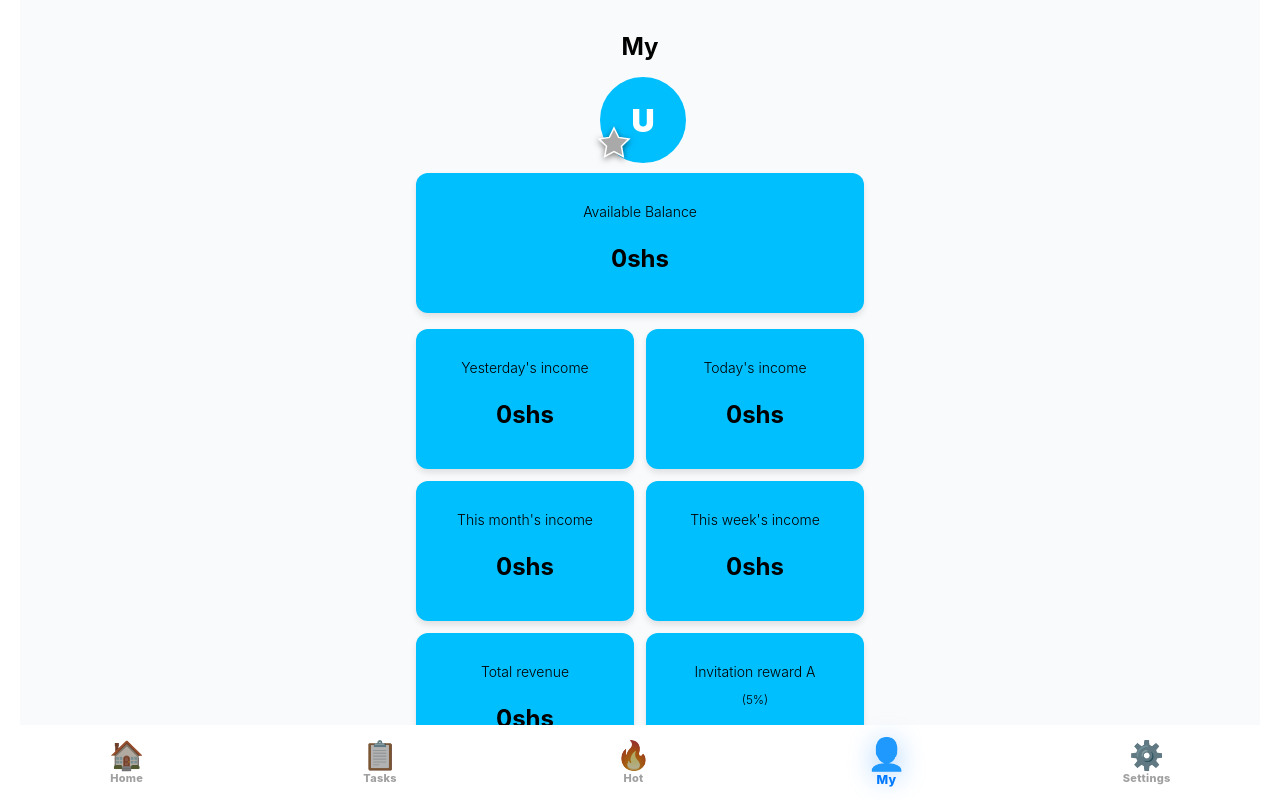
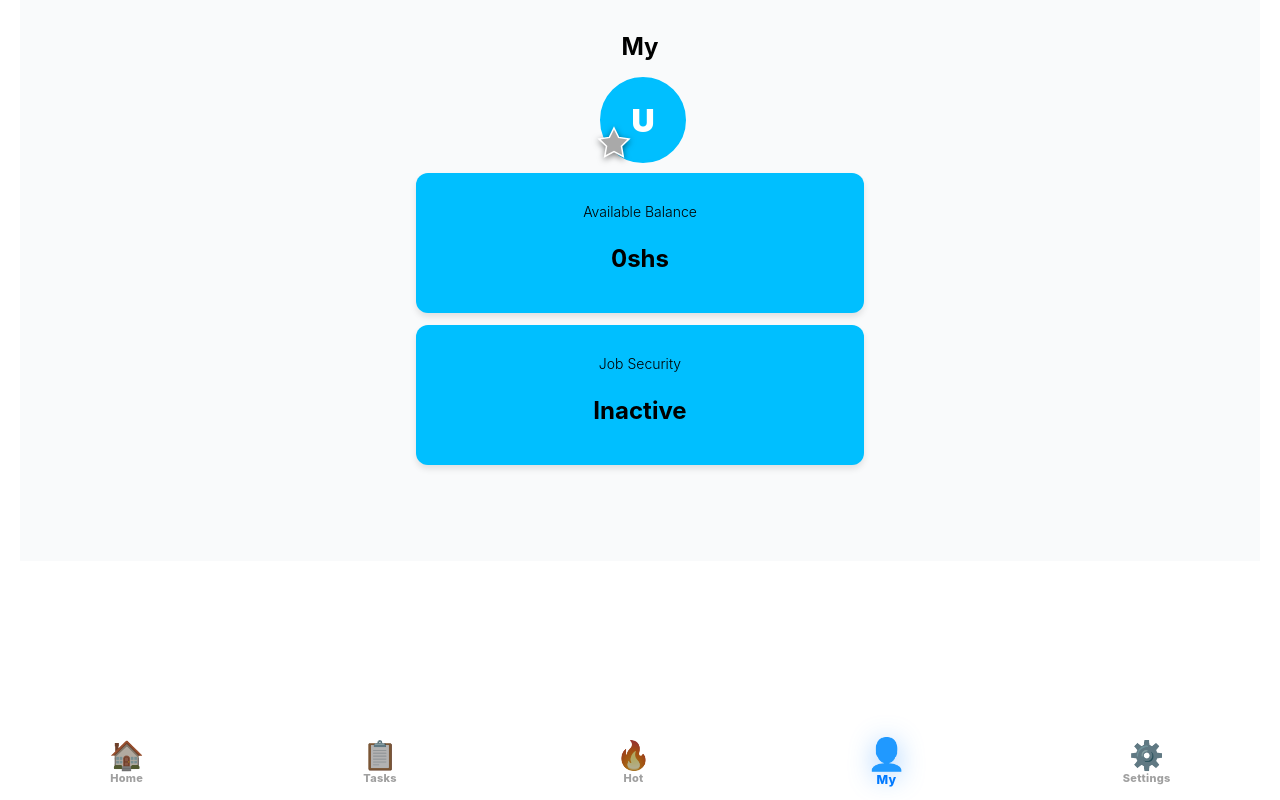
Before and after one commit to Molly256/palamedes-pr, a Next.js app: page /my in a window 1280 px wide. Shown: the top 800 px of the page. Built offline with nearby package versions, Linux system fonts and the light colour scheme.

Commit message:
Update API and My page to show only balance and job security

```diff
--- a/app/api/my/route.js
+++ b/app/api/my/route.js
@@ -2,47 +2,12 @@ import { kv } from '@vercel/kv'
 import { NextResponse } from 'next/server'
 
 const TZ = 'Africa/Kampala'
-
-function safeParse(val) {
-  if (!val || val === '' || val === 'null' || val === 'undefined') return null
-  if (typeof val === 'object') return val
-  try {
-    let parsed = val
-    for (let i = 0; i < 2; i++) {
-      if (typeof parsed === 'string') parsed = JSON.parse(parsed)
-      else break
-    }
-    return parsed
-  } catch { return null }
-}
 
 function normalizePhone(phone) {
   if (!phone) return phone
   phone = String(phone).replace(/\D/g, '')
   if (phone.length === 9 && !phone.startsWith('0')) phone = '0' + phone
   return phone
-}
-
-function getDateRanges() {
-  const now = new Date(new Date().toLocaleString('en-US', { timeZone: TZ }))
-
-  const startToday = new Date(now)
-  startToday.setHours(0, 0, 0, 0)
-
-  const startYesterday = new Date(startToday)
-  startYesterday.setDate(startToday.getDate() - 1)
-
-  const startWeek = new Date(startToday)
-  startWeek.setDate(startToday.getDate() - startToday.getDay())
-
-  const startMonth = new Date(now.getFullYear(), now.getMonth(), 1)
-
-  return {
-    today: startToday.getTime(),
-    yesterday: startYesterday.getTime(),
-    week: startWeek.getTime(),
-    month: startMonth.getTime()
-  }
 }
 
 async function getUserData(phone) {
@@ -54,57 +19,20 @@ async function getUserData(phone) {
   return { user: null, userKey: null }
 }
 
-async function getTransactions(phone) {
-  const key = `transactions:${phone}`
-  if ((await kv.type(key)) !== 'list') return []
-  const raw = await kv.lrange(key, 0, 199)
-  return raw.map(t => safeParse(t)).filter(Boolean)
-}
-
 export async function GET(request) {
   try {
     const { searchParams } = new URL(request.url)
     let phone = normalizePhone(searchParams.get('phone'))
-    if (!phone) return NextResponse.json({ success: false, message: 'Phone required' }, { status: 400 })
+    if (!phone) {
+      return NextResponse.json({ success: false, message: 'Phone required' }, { status: 400 })
+    }
 
     const { user } = await getUserData(phone)
-    if (!user) return NextResponse.json({ success: false, message: 'User not found' }, { status: 404 })
-
-    const transactions = await getTransactions(phone)
-    const recentTx = transactions.slice(0, 49)
-    const vipTx = transactions.find(t => t.type === 'viptask_purchase')
-    const ranges = getDateRanges()
-
-    let availableBalance = Number(user.balance) || 0
-    let todayIncome = 0
-    let yesterdayIncome = 0
-    let thisWeekIncome = 0
-    let thisMonthIncome = 0
-    let totalRevenue = 0
-    let invitationRewardA = 0
-    let invitationRewardB = 0
-    let invitationRewardC = 0
-
-    for (const tx of transactions) {
-      const amount = Number(tx.amount) || 0
-      const time = new Date(tx.time || tx.createdAt || Date.now()).getTime()
-      const type = tx.type
-
-      if (type === 'task_reward' || type === 'deposit' || type === 'invitation_reward') {
-        totalRevenue += amount
-        if (time >= ranges.month) thisMonthIncome += amount
-        if (time >= ranges.week) thisWeekIncome += amount
-        if (time >= ranges.today) todayIncome += amount
-        if (time >= ranges.yesterday && time < ranges.today) yesterdayIncome += amount
-      }
-
-      if (type === 'invitation_reward') {
-        if (tx.level === 'A' || tx.level === 1) invitationRewardA += amount
-        if (tx.level === 'B' || tx.level === 2) invitationRewardB += amount
-        if (tx.level === 'C' || tx.level === 3) invitationRewardC += amount
-      }
+    if (!user) {
+      return NextResponse.json({ success: false, message: 'User not found' }, { status: 404 })
     }
 
+    const availableBalance = Number(user.balance) || 0
     const createdAt = new Date(user.createdAt || Date.now()).getTime()
     const daysActive = (Date.now() - createdAt) / (1000 * 60 * 60 * 24)
     const jobSecurity = Number(user.vip) >= 3 && daysActive >= 7
@@ -117,29 +45,9 @@ export async function GET(request) {
         balance: availableBalance,
         vip: Number(user.vip) || 0,
         avatar: user.avatar || '',
-        nickname: user.nickname || '',
-        vipLocked: user.vipLocked === 'true',
-        tasksCompleted: Number(user.tasksCompleted) || 0,
-        vipPricePaid: Number(user.vipPricePaid) || 0,
-        referralPaid: user.referralPaid || 'false',
-        vip_commission_paid: user.vip_commission_paid || 'false',
-        upline1: user.upline1 || '',
-        upline2: user.upline2 || '',
-        upline3: user.upline3 || '',
         createdAt: user.createdAt || ''
       },
-      transactions: recentTx,
-      vipPurchaseDate: vipTx?.date || null,
-
       availableBalance,
-      todayIncome,
-      yesterdayIncome,
-      thisWeekIncome,
-      thisMonthIncome,
-      totalRevenue,
-      invitationRewardA,
-      invitationRewardB,
-      invitationRewardC,
       jobSecurity
     })
   } catch (err) {
--- a/app/my/page.js
+++ b/app/my/page.js
@@ -6,102 +6,7 @@ const TZ = 'Africa/Kampala'
 
 export default function MyPage() {
   const [userData, setUserData] = useState(null)
-  const [vipPurchaseDate, setVipPurchaseDate] = useState(null)
-  const [transactions, setTransactions] = useState([])
   const [loading, setLoading] = useState(true)
-
-  const getUGDate = (date = new Date()) => {
-    const parts = new Intl.DateTimeFormat('en-UG', {
-      timeZone: TZ, year: 'numeric', month: '2-digit', day: '2-digit'
-    }).formatToParts(date)
-    const y = parts.find(p => p.type === 'year').value
-    const m = parts.find(p => p.type === 'month').value
-    const d = parts.find(p => p.type === 'day').value
-    return new Date(`${y}-${m}-${d}T00:00:00+03:00`)
-  }
-
-  const getVipPeriod = (purchaseDateStr) => {
-    if (!purchaseDateStr) return null
-    const start = new Date(purchaseDateStr)
-    if (isNaN(start)) return null
-    const end = new Date(start)
-    end.setFullYear(end.getFullYear() + 1)
-    return `Effective date: ${formatDate(start)} ~ ${formatDate(end)}`
-  }
-
-  const formatDate = (dateStr) => {
-    if (!dateStr) return ''
-    return new Intl.DateTimeFormat('en-UG', {
-      timeZone: TZ,
-      day: '2-digit',
-      month: '2-digit',
-      year: 'numeric',
-      hour: '2-digit',
-      minute: '2-digit'
-    }).format(new Date(dateStr))
-  }
-
-  const calculateEarnings = () => {
-    if (!userData) return {
-      yesterday: 0, today: 0, thisWeek: 0, thisMonth: 0,
-      total: 0, inviteA: 0, inviteB: 0, inviteC: 0,
-      deposit: 0,
-      balance: 0
-    }
-
-    const todayUG = getUGDate()
-    const yesterdayUG = new Date(todayUG)
-    yesterdayUG.setDate(yesterdayUG.getDate() - 1)
-
-    const weekStartUG = new Date(todayUG)
-    const dayOfWeek = todayUG.getDay()
-    const daysToMonday = dayOfWeek === 0? 6 : dayOfWeek - 1
-    weekStartUG.setDate(todayUG.getDate() - daysToMonday)
-
-    const monthStartUG = new Date(todayUG.getFullYear(), todayUG.getMonth(), 1)
-    const vipStart = vipPurchaseDate? new Date(vipPurchaseDate) : new Date(0)
-
-    let yesterdayAmt = 0, todayAmt = 0, weekAmt = 0, monthAmt = 0, totalAmt = 0
-    let inviteA = 0, inviteB = 0, inviteC = 0
-
-    transactions.forEach(tx => {
-      const txDate = new Date(tx.date)
-      if (isNaN(txDate)) return
-      const txDateUG = getUGDate(txDate)
-
-      // REMOVED: isWeekend check - now counts all days
-      const amt = Math.abs(Number(tx.amount) || 0)
-
-      if (txDateUG >= vipStart && tx.type === 'task_reward') {
-        totalAmt += amt
-        if (txDateUG.getTime() === todayUG.getTime()) todayAmt += amt
-        if (txDateUG.getTime() === yesterdayUG.getTime()) yesterdayAmt += amt
-        if (txDateUG >= weekStartUG) weekAmt += amt
-        if (txDateUG >= monthStartUG) monthAmt += amt
-      }
-
-      if (tx.type === 'referral_reward') {
-        if (tx.desc?.includes('Team A')) inviteA += amt
-        else if (tx.desc?.includes('Team B')) inviteB += amt
-        else if (tx.desc?.includes('Team C')) inviteC += amt
-      }
-    })
-
-    return {
-      yesterday: yesterdayAmt,
-      today: todayAmt,
-      thisWeek: weekAmt,
-      thisMonth: monthAmt,
-      total: totalAmt,
-      inviteA,
-      inviteB,
-      inviteC,
-      deposit: Number(userData.vipPricePaid) || 0,
-      balance: userData.balance || 0
-    }
-  }
-
-  const earnings = calculateEarnings()
 
   useEffect(() => {
     loadDashboard()
@@ -129,14 +34,11 @@ export default function MyPage() {
     }
 
     try {
-      // Keep using /api/my since you have it
       const res = await fetch(`/api/my?phone=${user.phone}`)
       const data = await res.json()
 
       if (data.success) {
         setUserData(data.user)
-        setTransactions(data.transactions || [])
-        setVipPurchaseDate(data.vipPurchaseDate)
       }
     } catch (err) {
       console.error('[MyPage] Load dashboard error:', err)
@@ -154,20 +56,14 @@ export default function MyPage() {
     overflow: 'hidden'
   }
   const boxTitle = { fontSize: '14px', fontWeight: '300', color: 'black', marginBottom: '4px' }
-  const boxSub = { fontSize: '12px', fontWeight: '300', color: 'black', marginBottom: '8px' }
   const boxAmount = { fontSize: '24px', fontWeight: 'bold', color: 'black' }
-
-  const Box = ({ title, subtitle, amount, isBig = false }) => (
-    <div style={{...boxStyle, gridColumn: isBig? 'span 2' : 'span 1'}}>
-      <p style={boxTitle}>{title}</p>
-      {subtitle && <p style={boxSub}>{subtitle}</p>}
-      <p style={boxAmount}>{amount.toLocaleString()}shs</p>
-    </div>
-  )
 
   if (loading) {
     return <div style={{minHeight: '100%', display: 'flex', alignItems: 'center', justifyContent: 'center', padding: '40px 0'}}>Loading...</div>
   }
+
+  const balance = Number(userData?.balance) || 0
+  const jobSecurity = userData?.jobSecurity? 'Active' : 'Inactive'
 
   return (
     <div style={{backgroundColor: '#f9fafb', padding: '16px', paddingBottom: '96px'}}>
@@ -183,31 +79,18 @@ export default function MyPage() {
           />
         </div>
 
-        <div style={{...boxStyle, marginBottom: '16px'}}>
-          <p style={boxTitle}>Available Balance</p>
-          <p style={boxAmount}>{earnings.balance.toLocaleString()}shs</p>
-        </div>
+        <div style={{display: 'flex', flexDirection: 'column', gap: '12px'}}>
+          {/* Box 1: Available Balance */}
+          <div style={boxStyle}>
+            <p style={boxTitle}>Available Balance</p>
+            <p style={boxAmount}>{balance.toLocaleString()}shs</p>
+          </div>
 
-        {vipPurchaseDate && (
-          <p style={{textAlign: 'center', fontSize: '14px', color: '#9ca3af', marginBottom: '16px'}}>
-            {getVipPeriod(vipPurchaseDate)}
-          </p>
-        )}
-
-        {/* REMOVED: Red weekend text is gone */}
-
-        <div style={{display: 'grid', gridTemplateColumns: '1fr 1fr', gap: '12px'}}>
-          <Box title="Yesterday's income" amount={earnings.yesterday} />
-          <Box title="Today's income" amount={earnings.today} />
-          <Box title="This month's income" amount={earnings.thisMonth} />
-          <Box title="This week's income" amount={earnings.thisWeek} />
-          <Box title="Total revenue" amount={earnings.total} />
-
-          <Box title="Invitation reward A" subtitle="(5%)" amount={earnings.inviteA} />
-          <Box title="Invitation reward B" subtitle="(2%)" amount={earnings.inviteB} />
-          <Box title="Invitation reward C" subtitle="(1%)" amount={earnings.inviteC} />
-
-          <Box title="Job security deposit" amount={earnings.deposit} isBig={true} />
+          {/* Box 2: Job Security */}
+          <div style={boxStyle}>
+            <p style={boxTitle}>Job Security</p>
+            <p style={boxAmount}>{jobSecurity}</p>
+          </div>
         </div>
       </div>
     </div>
```
